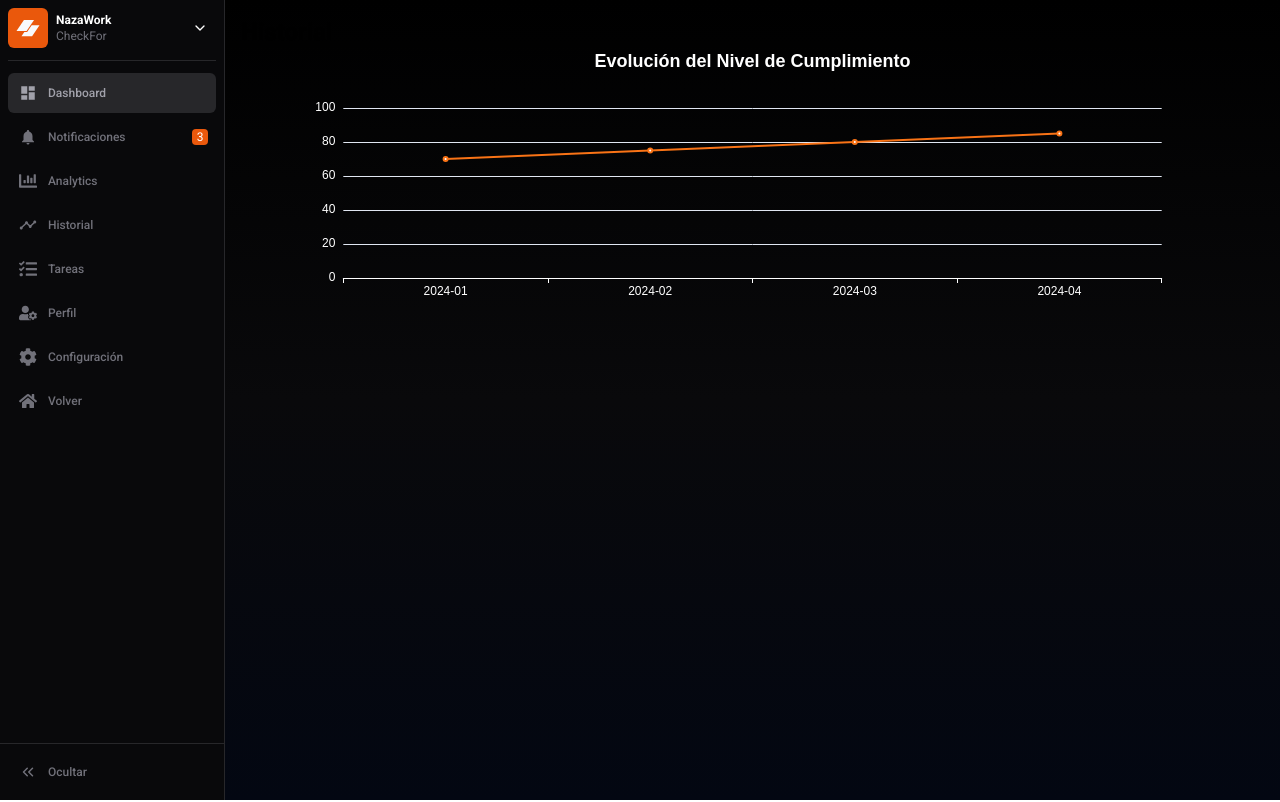
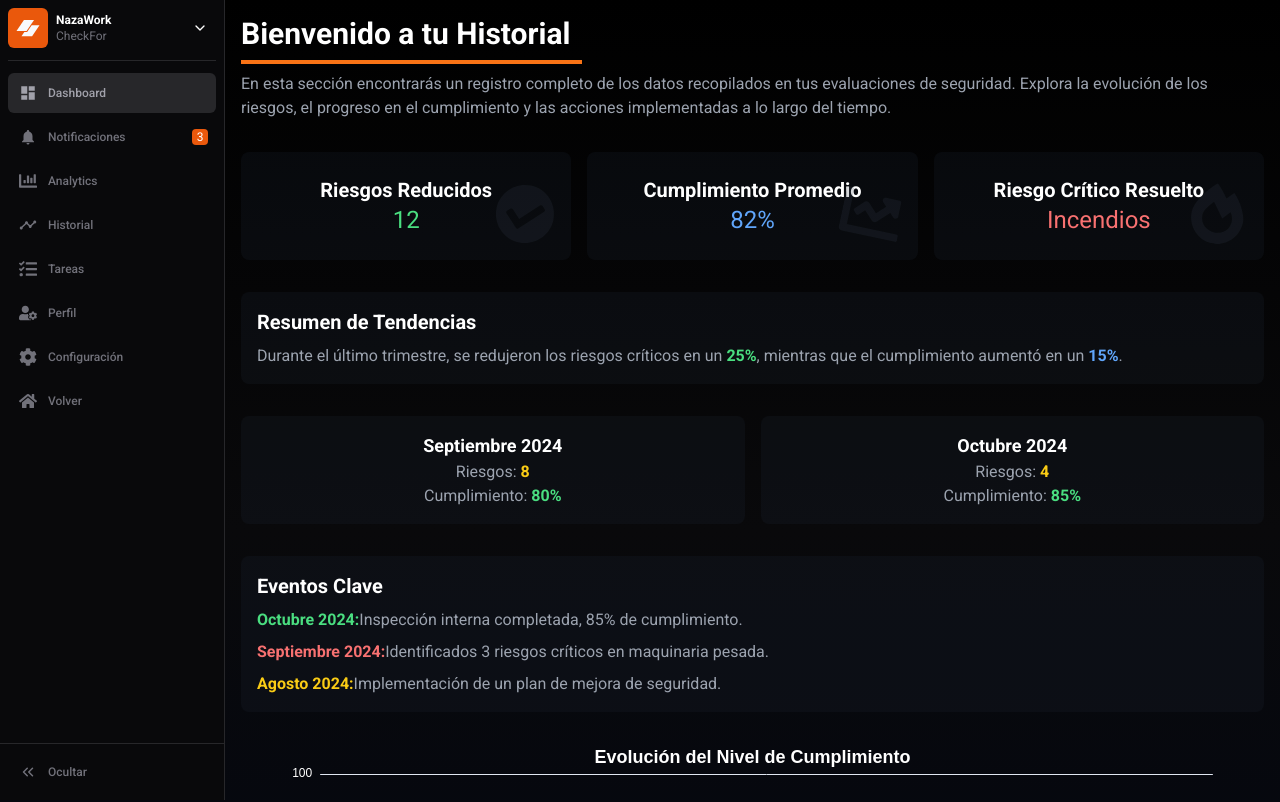
Before and after one commit to avilafelix998/Proyecto-CheckFor, a React (Vite) app in the folder client/: page /dashboard/history in a window 1280 px wide. Shown: the top 802 px of the page. Built offline with nearby package versions, Linux system fonts and the light colour scheme; a web font is replaced by a local one.

Commit message:
se completaron algunas maquetaciones de la dashboard; sigue en desarrollo

```diff
--- a/client/src/components/DashboardContent.jsx
+++ b/client/src/components/DashboardContent.jsx
@@ -1,6 +1,8 @@
 import React from 'react';
+import { AnimatePresence, motion } from 'framer-motion';
 import { DonutChart } from './DonutChart';
 import { BarChart } from './BarChart';
+import { MetricCard } from './MetricCard';
 
 import { FaCheckCircle, FaExclamationTriangle, FaFireAlt } from "react-icons/fa";
 
@@ -14,42 +16,45 @@ export const DashboardContent = () => {
     { value: 60, name: 'Cumplimiento' },
     { value: 40, name: 'Incumplimiento' },
   ];
-  const topCategories = [80, 60, 40, 20, 10];
+  const topCategories = [80, 60, 70, 20, 40];
   const categories = [
-    'Uso de maquinaria',
+    'Incendios',
     'Salud y bienestar',
     'Riesgo eléctrico',
-    'Riesgo químico',
+    'Control de maquinaria',
     'Evacuación',
   ];
 
-  const MetricCard = ({ title, value, color, Icon }) => {
-    return (
-      <div className="relative p-6 text-center rounded-lg bg-gray-800/20">
-        <h3 className="text-xl font-bold text-white">{title}</h3>
-        <p className={`text-2xl ${color}`}>{value}</p>
-        <Icon
-          className="absolute transform text-gray-700/20 bottom-4 right-4 rotate-12"
-          size={60}
-        />
-      </div>
-    );
+  const fadeInVariants = {
+    hidden: { opacity: 0, y: 20 },
+    visible: { opacity: 1, y: 0, transition: { duration: 0.5 } },
+    exit: { opacity: 0, y: -20, transition: { duration: 0.3 } },
   };
 
   return (
-    <div className="space-y-8">
+    <AnimatePresence>
+      <motion.div
+        className="space-y-8"
+        initial="hidden"
+        animate="visible"
+        exit="exit"
+      >
         {/* Título y Descripción */}
-      <div className="space-y-2 text-start">
+        <motion.div className="space-y-2 text-start" variants={fadeInVariants}>
           <h1 className="text-3xl font-bold text-white">
             Bienvenido a tu Dashboard
           </h1>
-        <hr className="w-1/3 mt-3 rounded-lg border-zinc-800 border-t-1"></hr>
+          <hr className="w-1/3 mt-2 border-t-4 border-orange-500" />
           <p className="text-gray-400">
             Aquí encontrarás un análisis detallado de los riesgos de tu entorno y el cumplimiento de los estándares de seguridad. Usa esta información para tomar decisiones informadas y mejorar las condiciones de trabajo.
           </p>
-      </div>
+        </motion.div>
 
-      <div className="grid grid-cols-3 gap-4">
+        {/* Metric Cards */}
+        <motion.div
+          className="grid grid-cols-3 gap-4"
+          variants={fadeInVariants}
+        >
           <MetricCard
             title="Cumplimiento"
             value="85%"
@@ -68,22 +73,36 @@ export const DashboardContent = () => {
             color="text-red-400"
             Icon={FaFireAlt}
           />
-    </div>
+        </motion.div>
 
         {/* Donut Charts */}
-      <div className="flex gap-6">
+        <motion.div className="flex gap-6" variants={fadeInVariants}>
           <div className="w-1/2 p-4 rounded-lg bg-gray-800/20">
-          <DonutChart data={complianceData} title="Cumplimiento Total del Test" />
+            <DonutChart
+              data={complianceData}
+              title="Cumplimiento Total del Test"
+            />
           </div>
           <div className="w-1/2 p-4 rounded-lg bg-gray-800/20">
-          <DonutChart data={riskData} title="Distribución del Nivel de Riesgo" />
+            <DonutChart
+              data={riskData}
+              title="Distribución del Nivel de Riesgo"
+            />
           </div>
-      </div>
+        </motion.div>
 
         {/* Bar Chart */}
-      <div className="p-4 rounded-lg bg-gray-800/20">
-        <BarChart data={topCategories} categories={categories} title="Top 5 Categorías con Mayor Riesgo" />
-      </div>
-    </div>
+        <motion.div
+          className="p-4 rounded-lg bg-gray-800/20"
+          variants={fadeInVariants}
+        >
+          <BarChart
+            data={topCategories}
+            categories={categories}
+            title="Top 5 Categorías con Mayor Riesgo"
+          />
+        </motion.div>
+      </motion.div>
+    </AnimatePresence>
   );
 };
--- a/client/src/components/History.jsx
+++ b/client/src/components/History.jsx
@@ -1,5 +1,8 @@
 import React from 'react';
 import { LineChart } from './LineChart';
+import { MetricCard } from './MetricCard';
+import { FaCheckCircle, FaChartLine, FaFireAlt } from "react-icons/fa";
+import { motion, AnimatePresence } from "framer-motion";
 
 export const History = () => {
   const historicalData = [
@@ -9,14 +12,103 @@ export const History = () => {
     { date: '2024-04', compliance: 85 },
   ];
 
+  const pageAnimation = {
+    hidden: { opacity: 0, y: 20 },
+    visible: { opacity: 1, y: 0, transition: { duration: 0.5 } },
+    exit: { opacity: 0, y: -20, transition: { duration: 0.3 } },
+  };
+
   return (
-    <div>
-      <h1 className="text-2xl font-bold">Historial</h1>
-      <LineChart
-        data={historicalData.map(item => item.compliance)}
-        categories={historicalData.map(item => item.date)}
-        title="Evolución del Nivel de Cumplimiento"
-      />
-    </div>
+    <AnimatePresence>
+      <motion.div
+        className="space-y-8"
+        variants={pageAnimation}
+        initial="hidden"
+        animate="visible"
+        exit="exit"
+      >
+        <div className="space-y-2 text-start">
+          <h1 className="text-3xl font-bold text-white">
+            Bienvenido a tu Historial
+          </h1>
+          <hr className="w-1/3 mt-2 border-t-4 border-orange-500" />
+          <p className="text-gray-400">
+            En esta sección encontrarás un registro completo de los datos recopilados en tus evaluaciones de seguridad.
+            Explora la evolución de los riesgos, el progreso en el cumplimiento y las acciones implementadas a lo largo del tiempo.
+          </p>
+        </div>
+
+        <div className="grid grid-cols-3 gap-4">
+          {/* Indicadores */}
+          <MetricCard
+            title="Riesgos Reducidos"
+            value="12"
+            color="text-green-400"
+            Icon={FaCheckCircle}
+          />
+          <MetricCard
+            title="Cumplimiento Promedio"
+            value="82%"
+            color="text-blue-400"
+            Icon={FaChartLine}
+          />
+          <MetricCard
+            title="Riesgo Crítico Resuelto"
+            value="Incendios"
+            color="text-red-400"
+            Icon={FaFireAlt}
+          />
+        </div>
+
+        {/* Resumen de Tendencias */}
+        <div className="p-4 rounded-lg bg-gray-800/20">
+          <h3 className="mb-2 text-xl font-bold text-white">Resumen de Tendencias</h3>
+          <p className="text-gray-400">
+            Durante el último trimestre, se redujeron los riesgos críticos en un
+            <span className="font-bold text-green-400"> 25%</span>, mientras que el cumplimiento aumentó en un
+            <span className="font-bold text-blue-400"> 15%</span>.
+          </p>
+        </div>
+
+        {/* Comparativa */}
+        <div className="grid grid-cols-2 gap-4">
+          <div className="p-4 text-center rounded-lg bg-gray-800/20">
+            <h3 className="text-lg font-bold text-white">Septiembre 2024</h3>
+            <p className="text-gray-400">Riesgos: <span className="font-bold text-yellow-400">8</span></p>
+            <p className="text-gray-400">Cumplimiento: <span className="font-bold text-green-400">80%</span></p>
+          </div>
+          <div className="p-4 text-center rounded-lg bg-gray-800/20">
+            <h3 className="text-lg font-bold text-white">Octubre 2024</h3>
+            <p className="text-gray-400">Riesgos: <span className="font-bold text-yellow-400">4</span></p>
+            <p className="text-gray-400">Cumplimiento: <span className="font-bold text-green-400">85%</span></p>
+          </div>
+        </div>
+
+        {/* Línea de Tiempo */}
+        <div className="p-4 rounded-lg bg-gray-800/20">
+          <h3 className="mb-2 text-xl font-bold text-white">Eventos Clave</h3>
+          <ul className="space-y-2">
+            <li className="text-gray-400">
+              <span className="font-bold text-green-400">Octubre 2024:</span>
+              Inspección interna completada, 85% de cumplimiento.
+            </li>
+            <li className="text-gray-400">
+              <span className="font-bold text-red-400">Septiembre 2024:</span>
+              Identificados 3 riesgos críticos en maquinaria pesada.
+            </li>
+            <li className="text-gray-400">
+              <span className="font-bold text-yellow-400">Agosto 2024:</span>
+              Implementación de un plan de mejora de seguridad.
+            </li>
+          </ul>
+        </div>
+
+        <LineChart
+          data={historicalData.map(item => item.compliance)}
+          categories={historicalData.map(item => item.date)}
+          title="Evolución del Nivel de Cumplimiento"
+        />
+      </motion.div>
+    </AnimatePresence>
   );
 };
--- a/client/src/components/LineChart.jsx
+++ b/client/src/components/LineChart.jsx
@@ -16,9 +16,17 @@ export const LineChart = ({ data, categories, title }) => {
       tooltip: {
         trigger: 'axis',
       },
+      grid: {
+        left: '5%',
+        right: '5%',
+        top: '10%',
+        bottom: '10%',
+        containLabel: true,
+      },
       xAxis: {
         type: 'category',
         data: categories,
+        boundaryGap: false,
         axisLine: { lineStyle: { color: '#fff' } },
         axisLabel: { color: '#fff' },
       },
@@ -31,9 +39,15 @@ export const LineChart = ({ data, categories, title }) => {
         {
           data,
           type: 'line',
-          smooth: true, // Hace que la línea sea curva y suave
+          smooth: true,
           lineStyle: { color: '#f97316' },
           itemStyle: { color: '#f97316' },
+          areaStyle: {
+            color: new echarts.graphic.LinearGradient(0, 0, 0, 1, [
+              { offset: 0, color: '#f97316' },
+              { offset: 1, color: 'rgba(249, 115, 22, 0)' },
+            ]),
+          },
         },
       ],
     };
--- /dev/null
+++ b/client/src/components/MetricCard.jsx
@@ -0,0 +1,12 @@
+export const MetricCard = ({ title, value, color, Icon }) => {
+    return (
+      <div className="relative p-6 text-center rounded-lg bg-gray-800/20">
+        <h3 className="text-xl font-bold text-white">{title}</h3>
+        <p className={`text-2xl ${color}`}>{value}</p>
+        <Icon
+          className="absolute transform text-gray-700/20 bottom-4 right-4 rotate-12"
+          size={60}
+        />
+      </div>
+    );
+  };
```
Lines whose indentation alone changed are shown as unchanged.
